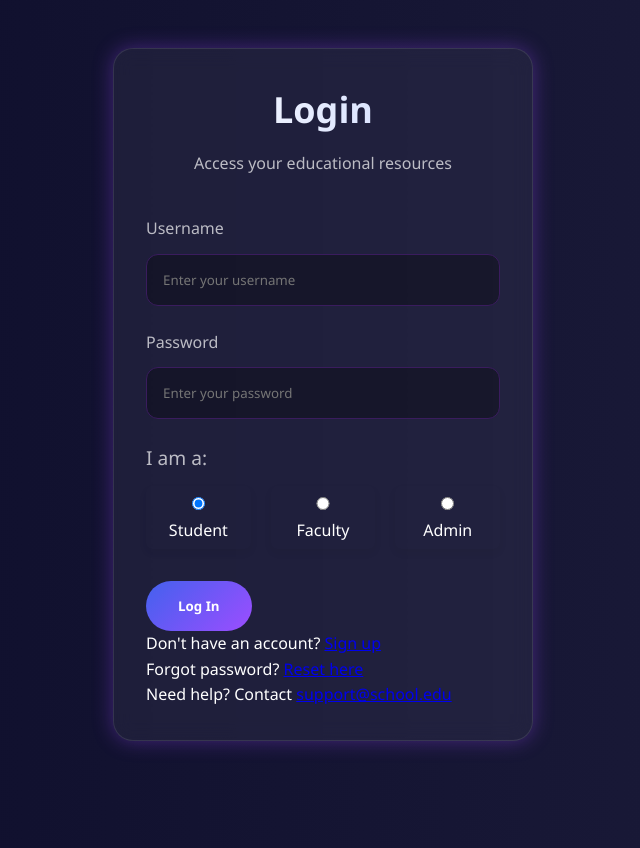
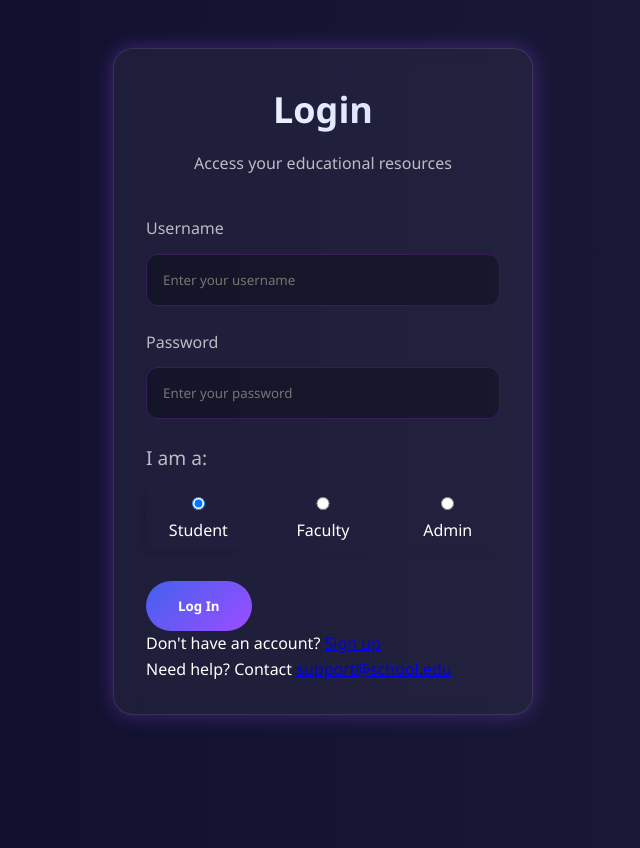
Before and after one commit to DHAARANI11/StudentTracking, a React (Vite) app: page /login in a window 1280 px wide. Shown: the whole page, without its empty margins (317-957 px from the left). Built offline with nearby package versions, Linux system fonts and the light colour scheme; the HTML template or start-up script is replaced by a standard one.

Commit message:
Update Login.jsx

```diff
--- a/src/pages/Login.jsx
+++ b/src/pages/Login.jsx
@@ -154,9 +154,6 @@ function Login() {
         <p>Don't have an account? <a href="/admin/signup">Sign up</a></p>
         <div className="login-footer">
           <p className="footer-text">
-            Forgot password? <a className="footer-link" href="/reset-password">Reset here</a>
-          </p>
-          <p className="footer-text">
             Need help? Contact <a className="footer-link" href="mailto:support@school.edu">support@school.edu</a>
           </p>
         </div>
```
